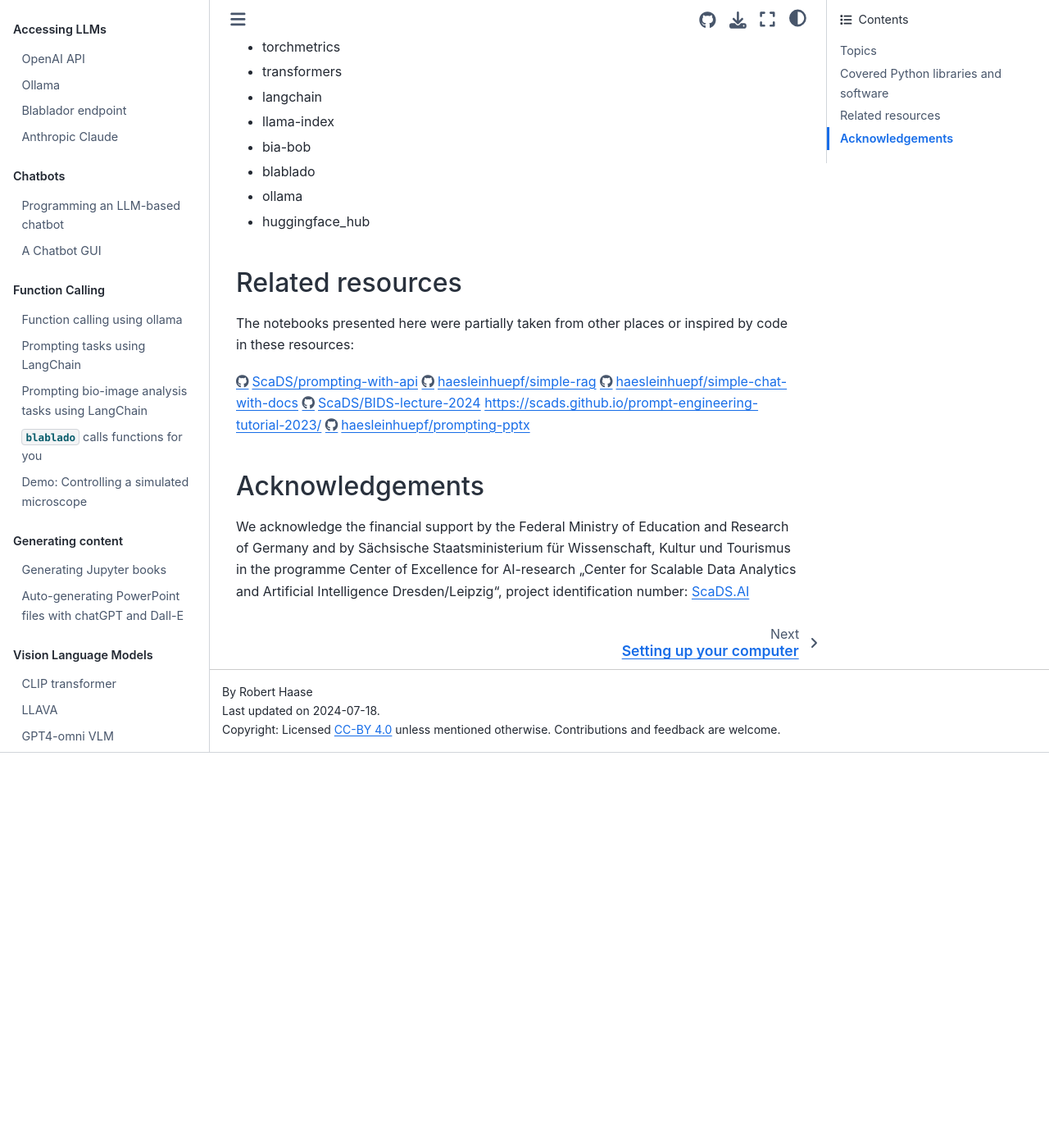
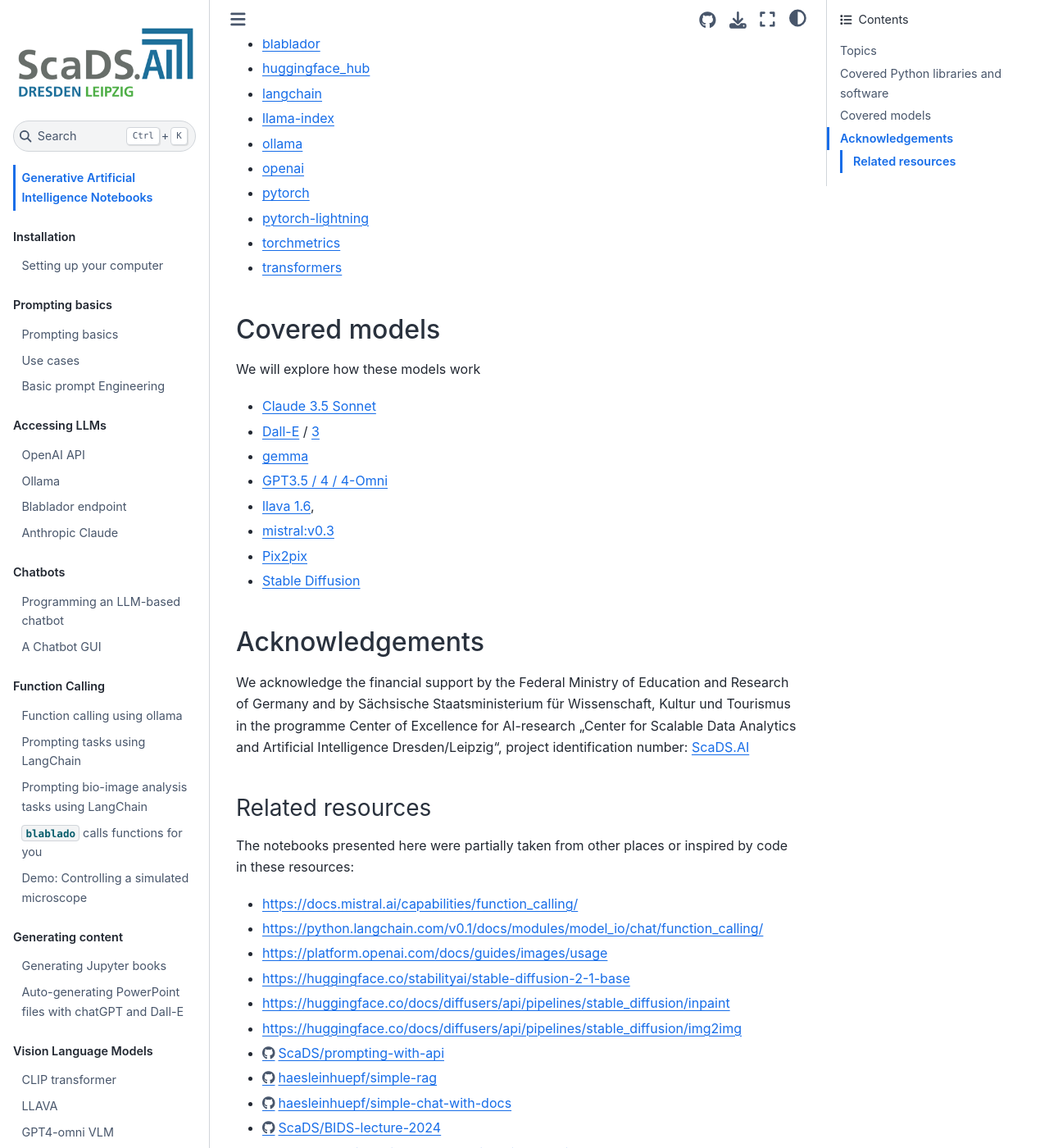
Before and after one commit to ScaDS/generative-ai-notebooks, a Jupyter Book: the page built from docs/intro.md, in a window 1280 px wide and 1400 px high, scrolled down 955 px. Shown: the whole window at 82% size. Built offline with Jupyter Book 1.0.4 settings and Sphinx 7.4.7 and the Sphinx Book theme 1.1.4, drawn with Linux system fonts in a browser that asks for light colours; pages that are not in the unit, such as notebooks, are missing from menus; before the commit the page ends 1873 px from its top, so only the background shows below that; some of the changed text lies outside the part shown.

Commit message:
corrected readme/intro/contributing

```diff
--- a/docs/intro.md
+++ b/docs/intro.md
@@ -1,8 +1,8 @@
 # Generative Artificial Intelligence Notebooks
 
-This page is a collection of Jupyter Notebooks about Generative Artificial Intelligence (GenAI) - focusing on how to use certain techniques using Python.
+This page is a collection of Jupyter Notebooks about Generative Artificial Intelligence (GenAI) - focusing on how to use certain techniques using Python. It aims at Python programmers who want to dive into GenAI for generating text, code and images using commerical and open source/weights models.
 
-The collection is currently work-in-progress. Contributions and feedback are very welcome! In case you see room for improvement, please [create a github issue](https://github.com/ScaDS/Generative-AI-notebooks/issues) and/or consider [contributing](https://github.com/ScaDS/Generative-AI-notebooks/blob/main/CONTRIBUTING.md).
+Contributions and feedback are very welcome! In case you see room for improvement, please [create a github issue](https://github.com/ScaDS/Generative-AI-notebooks/issues) and/or consider [contributing](https://github.com/ScaDS/Generative-AI-notebooks/blob/main/CONTRIBUTING.md).
 
 ## Topics
 
@@ -10,39 +10,58 @@
 * Large Language Models (LLMs)
 * Vision Language Models (VLMs)
 * Multi-modal Language Models
-* Image/Text/Code generation
-* Multi-agent systems
+* Text/Code/Image generation
 * Prompt Engineering
+* Retrieval-augmented-generation
 * Model fine-tuning
 
 ## Covered Python libraries and software
 
 In these notebooks we use non-standard libraries from the GenAI field. Installation instructions can be found either in the first chapter or in the readme of the respective subchapter.
 
-* openai
-* anthropic
-* pytorch
-* pytorch-lightning
-* torchmetrics
-* transformers
-* langchain
-* llama-index
-* bia-bob
-* blablado
-* ollama
-* huggingface_hub
+* [anthropic](https://github.com/anthropics/anthropic-sdk-python)
+* [bia-bob](https://github.com/haesleinhuepf/bia-bob)
+* [blablado](https://github.com/haesleinhuepf/blablado)
+* [blablador](https://helmholtz-blablador.fz-juelich.de/)
+* [huggingface_hub](https://github.com/huggingface/huggingface_hub)
+* [langchain](https://www.langchain.com/)
+* [llama-index](https://www.llamaindex.ai/)
+* [ollama](https://ollama.com/)
+* [openai](https://github.com/openai/openai-python)
+* [pytorch](https://pytorch.org/)
+* [pytorch-lightning](https://lightning.ai/docs/pytorch/stable/)
+* [torchmetrics](https://lightning.ai/docs/torchmetrics/stable/)
+* [transformers](https://github.com/huggingface/transformers)
 
-## Related resources
+## Covered models
 
-The notebooks presented here were partially taken from other places or inspired by code in these resources:
-
-https://github.com/ScaDS/prompting-with-api
-https://github.com/haesleinhuepf/simple-rag
-https://github.com/haesleinhuepf/simple-chat-with-docs
-https://github.com/ScaDS/BIDS-lecture-2024
-https://scads.github.io/prompt-engineering-tutorial-2023/
-https://github.com/haesleinhuepf/prompting-pptx
+We will explore how these models work
+* [Claude 3.5 Sonnet](https://www.anthropic.com/news/claude-3-5-sonnet)
+* [Dall-E](https://openai.com/index/dall-e-2/) / [3](https://openai.com/index/dall-e-3/)
+* [gemma](https://ollama.com/library/gemma)
+* [GPT3.5 / 4  / 4-Omni](https://openai.com/index/hello-gpt-4o/)
+* [llava 1.6](https://ollama.com/library/llava),
+* [mistral:v0.3](https://ollama.com/library/mistral:v0.3)
+* [Pix2pix](https://huggingface.co/timbrooks/instruct-pix2pix)
+* [Stable Diffusion](https://huggingface.co/spaces/stabilityai/stable-diffusion)
 
 ## Acknowledgements
 
 We acknowledge the financial support by the Federal Ministry of Education and Research of Germany and by Sächsische Staatsministerium für Wissenschaft, Kultur und Tourismus in the programme Center of Excellence for AI-research „Center for Scalable Data Analytics and Artificial Intelligence Dresden/Leipzig“, project identification number: ScaDS.AI
+
+### Related resources
+
+The notebooks presented here were partially taken from other places or inspired by code in these resources:
+
+* https://docs.mistral.ai/capabilities/function_calling/
+* https://python.langchain.com/v0.1/docs/modules/model_io/chat/function_calling/
+* https://platform.openai.com/docs/guides/images/usage
+* https://huggingface.co/stabilityai/stable-diffusion-2-1-base
+* https://huggingface.co/docs/diffusers/api/pipelines/stable_diffusion/inpaint
+* https://huggingface.co/docs/diffusers/api/pipelines/stable_diffusion/img2img
+* https://github.com/ScaDS/prompting-with-api
+* https://github.com/haesleinhuepf/simple-rag
+* https://github.com/haesleinhuepf/simple-chat-with-docs
+* https://github.com/ScaDS/BIDS-lecture-2024
+* https://scads.github.io/prompt-engineering-tutorial-2023/
+* https://github.com/haesleinhuepf/prompting-pptx
```
Also changed, not shown: CONTRIBUTING.md (+2 -6 lines), readme.md (+1 -2 lines).
